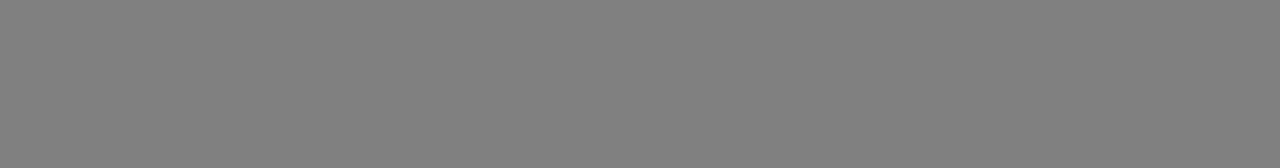
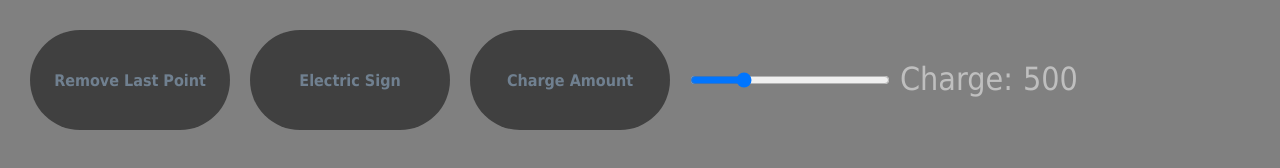
Before and after one commit to CameronKornblum/Electric-Field, a plain HTML site: page index.html in a window 1280 px wide. Drawn offline with Linux system fonts and the light colour scheme.

Commit message:
Massive Update

```diff
--- a/index.html
+++ b/index.html
@@ -8,8 +8,20 @@
 </head>
 <body>
 
+
+<div class="overlay"></div>
 <canvas id="canvas"></canvas>
-<!--<button id="signChange" name = "signChange" onclick="changeSign()"> Electric Sign</button>-->
+<div class="buttons" id="buttons">
+    <button id="removeLastPoint" name="removeLastPoint" onclick="removePoint()">Remove Last Point</button>
+    <button id="signChange" name = "signChange" onclick="changeSign()"> Electric Sign</button>
+    <button id="chargeChange" name="chargeChange" onclick="chargeValue()">Charge Amount</button>
+    <input type="range" min="1" max="2000" value="500" class="slider" id="slider">
+    <span class="labelCharge" id="labelCharge">Charge: </span>
+    <span class="slideValue" id="slideValue">500</span>
+</div>
+
+
+
 
 <script src="main.js"></script>
 </body>
--- a/main.js
+++ b/main.js
@@ -1,12 +1,33 @@
+// html element implementation
+
 let canvasElement = document.getElementById('canvas');
 canvasElement.width = window.innerWidth;
 canvasElement.height = window.innerHeight;
 let ctx = canvasElement.getContext('2d');
-
-
+let slideValue = document.getElementById("slideValue");
+let slider = document.getElementById("slider");
+slider.oninput = function(){
+    slideValue.innerHTML = this.value;
+};
+window.onmousemove=(event)=>{
+    point.x = event.x;
+    point.y = event.y;
+};
+// button functions
+function chargeValue () {
+    charge = slider.value;
+}
+function changeSign(){
+    sign = sign * -1;
+    charge = charge * sign;
+}
+function removePoint(){
+    pointArray.splice(pointArray.length-1,1);
+}
+// initializing global variables
 let vectorArray = [];
 let pointArray = [];
-let gridLength = 40;
+let gridLength = 35;
 let gridArea = {
     x: canvasElement.width / gridLength,
     y: canvasElement.height / gridLength
@@ -18,16 +39,11 @@ let k = 2000;
 let color;
 let pointColor;
 
-
-const offset={
-    x:canvasElement.width / 2,
-    y:canvasElement.height / 2
-};
 let point = {
     x: 0,
     y: 0
 };
-
+// initializing classes
 class Point {
     constructor(x, y, size, color, charge, dx, dy) {
         this.x = x;
@@ -93,54 +109,36 @@ class Vector{
 
 }
 
-document.onmousemove=(event)=>{
-    point.x = event.x;
-    point.y = event.y;
-};
-function changeSign(){
-    sign = sign * -1;
-    charge = charge * sign;
-}
 
-window.addEventListener('click', function(){
-    if (sign === -1){
-        pointColor = 230;
+window.addEventListener('click', function(event){
+    const element = event.target;
+    if (element.tagName === 'CANVAS') {
+        if (Math.sign(charge) === -1) {
+            pointColor = 'hsl(' + "230" + "," + " " + "100%," + " " + "50%)";
+        }
+        else if (charge === 0){
+            pointColor = 'hsl(' + "0" + "," + " " + "0%," + " " + "75%)"
+        }
+        else {
+            pointColor = 'hsl(' + "0" + "," + " " + "100%," + " " + "50%)";
+        }
+
+        pointArray.push(new Point(point.x, point.y, 15, pointColor, charge, 0, 0));
+        update();
     }
-    else {
-        pointColor = 0;
-    }
-    pointColor = 'hsl(' + pointColor.toString() + "," + " " + "100%," +  " " + "50%)";
-    pointArray.push(new Point(point.x,point.y,15,pointColor,charge,0,0));
-    update();
 });
 
-function sumProperties(arr, props) {
-    return arr.reduce((acc, obj) => {
-        props.forEach(prop => {
-            acc[prop] = (acc[prop] || 0) + obj[prop];
-        });
-        return acc;
-    }, {});
-}
 
-/*function drawPoint(loc,size,color){
-    ctx.beginPath();
-    ctx.fillStyle = color;
-    ctx.arc(loc.x,loc.y,size/2,0,Math.PI*2);
-    ctx.fill();
-}*/
+// important function for updating simulation
 function update() {
-    vectorArray.pop();
+    let offset = gridLength/2;
+    vectorArray = [];
     let inc = [];
     let tip = {x: 0, y: 0};
     let tail = {x: 0, y: 0};
     let increase = {
         x: 0,
         y: 0
-    };
-    let offset = {
-        x: gridLength / 2,
-        y: gridLength / 2
     };
     let limit = 30;
     let color = 100;
@@ -155,7 +153,6 @@ function update() {
     let forcePolar;
     let forceArray = [];
     let propertiestoSum = ['x', 'y'];
-
     ctx.clearRect(0, 0, canvasElement.width, canvasElement.height);
 
     for (let j = 0; j < gridArea.y; j++) {
@@ -163,8 +160,8 @@ function update() {
             increase.x = i * gridLength;
             increase.y = j * gridLength;
             inc.push(increase);
-            tail.x = offset.x + inc[i].x;
-            tail.y = offset.y + inc[i].y;
+            tail.x = offset + inc[i].x;
+            tail.y = offset + inc[i].y;
 
                 for (let n = 0; n < pointArray.length; n++) {
                     polar = toPolar(subtract(tail, pointArray[n].coordinate()));
@@ -177,8 +174,8 @@ function update() {
                 eField = sumProperties(fieldArray, propertiestoSum);
                 fieldArray = [];
 
-                tip.x = inc[i].x + eField.x + offset.x;
-                tip.y = inc[i].y + eField.y + offset.y;
+                tip.x = inc[i].x + eField.x + offset;
+                tip.y = inc[i].y + eField.y + offset;
                 polar = toPolar(subtract(tip, tail));
                 XY = toXY(polar);
                 if (polar.mag > 290) {
@@ -189,8 +186,8 @@ function update() {
                 if (polar.mag > limit) {
                     polar.mag = limit;
                     XY = toXY(polar);
-                    tip.x = XY.x + inc[i].x + offset.x;
-                    tip.y = XY.y + inc[i].y + offset.y;
+                    tip.x = XY.x + inc[i].x + offset;
+                    tip.y = XY.y + inc[i].y + offset;
                 }
 
                 let colorArray = 'hsl(' + color.toString() + "," + " " + "100%," + " " + "50%)";
@@ -206,17 +203,22 @@ function update() {
                 }
                 else {
                     forcePolar = toPolar(subtract(pointArray[m].coordinate(), pointArray[n].coordinate()));
-                    eForce = {
-                        x: Math.cos(forcePolar.dir) * ((pointArray[m].charge * pointArray[n].charge) / Math.pow(forcePolar.mag, 2)) ,
-                        y: Math.sin(forcePolar.dir) * ((pointArray[m].charge * pointArray[n].charge) / Math.pow(forcePolar.mag, 2))
-                    };
-                    console.log(eForce);
-                    forceArray.push(eForce);
+                    if ((forcePolar.mag < (pointArray[m].size * 5)) && (Math.sign(pointArray[n].charge) !== Math.sign(pointArray[m].charge))){
+                        pointArray[n] = new Point(pointArray[n].coordinate().x,pointArray[n].coordinate().y,20,"darkgray",0,0,0);
+                        pointArray.splice(m,1);
+                    }
+                        else
+                    {
+                        eForce = {
+                            x: Math.cos(forcePolar.dir) * ((pointArray[m].charge * pointArray[n].charge) / Math.pow(forcePolar.mag, 2)),
+                            y: Math.sin(forcePolar.dir) * ((pointArray[m].charge * pointArray[n].charge) / Math.pow(forcePolar.mag, 2))
+                        };
+                        forceArray.push(eForce);
+                    }
                 }
 
             }
             eForce = sumProperties(forceArray, propertiestoSum);
-            console.log(eForce);
             pointArray[m].dx = eForce.x;
             pointArray[m].dy = eForce.y;
             forceArray = [];
@@ -227,7 +229,7 @@ function update() {
     }
 }
 
-
+// arithmetic functions
 function toPolar ({x,y}){
     return {
         mag: magnitude({x,y}),
@@ -258,9 +260,16 @@ function subtract(p1,p2){
         x:p1.x - p2.x,
         y:p1.y - p2.y
     };
+}
+function sumProperties(arr, props) {
+    return arr.reduce((acc, obj) => {
+        props.forEach(prop => {
+            acc[prop] = (acc[prop] || 0) + obj[prop];
+        });
+        return acc;
+    }, {});
+}
 
-
-}
 function init() {
     let inc = [];
     let tip = {x:0,y:0};
@@ -287,6 +296,7 @@ function init() {
         }
     }
 }
+//initializing simulation
 function animate(){
     requestAnimationFrame(animate);
     ctx.clearRect(0, 0, canvasElement.width, canvasElement.height);
--- a/style.css
+++ b/style.css
@@ -1,4 +1,4 @@
-body {
+body{
     margin: 0;
     display: flex;
     justify-content: center;
@@ -8,4 +8,73 @@ canvas {
     background-color: gray;
     overflow: hidden;
     margin: 0;
+    position: relative;
 }
+button{
+    margin: 10px;
+    height: 100px;
+    width: 200px;
+    border-radius: 50px;
+    border: none;
+    background-color: hsl(0, 0%, 25%);
+    font-family: tahoma, serif;
+    font-size: 1em;
+    font-weight: bold;
+    color: slategray;
+    align-content: center;
+    cursor: pointer;
+}
+.slider{
+    margin: 10px;
+    height: 100px;
+    width: 200px;
+    border-radius: 50px;
+    border: none;
+    outline: none;
+    background-color: hsl(0, 0%, 25%);
+    font-family: tahoma, serif;
+    font-size: 1em;
+    font-weight: bold;
+    color: slategray;
+    align-content: center;
+    cursor: pointer;
+}
+.buttons {
+    position: absolute;
+    display: flex;
+    height: 10px;
+    flex-direction: row;
+    justify-content: space-between;
+    align-items: flex-start;
+    top: 20px;
+    left: 20px;
+}
+.overlay {
+    position: absolute;
+    top: 0;
+    left: 0;
+    z-index: 999;
+    width: 100%;
+    height: 100vh;
+    text-align: center;
+    background-color: hsl(0, 0%, 35%);
+    animation: fade 0.5s 1s forwards;
+    pointer-events: none;
+}
+@keyframes fade{
+    from {opacity: 1}
+    to {opacity: 0}
+}
+#labelCharge {
+    margin-top:40px;
+    font-family: tahoma, serif;
+    font-size: 2em;
+    color: hsl(0, 0%, 75%);
+}
+#slideValue {
+    margin-top: 40px;
+    margin-left: 10px;
+    font-family: tahoma, serif;
+    font-size: 2em;
+    color: hsl(0, 0%, 75%);
+}
```
Also changed, not shown: 1 other file.
